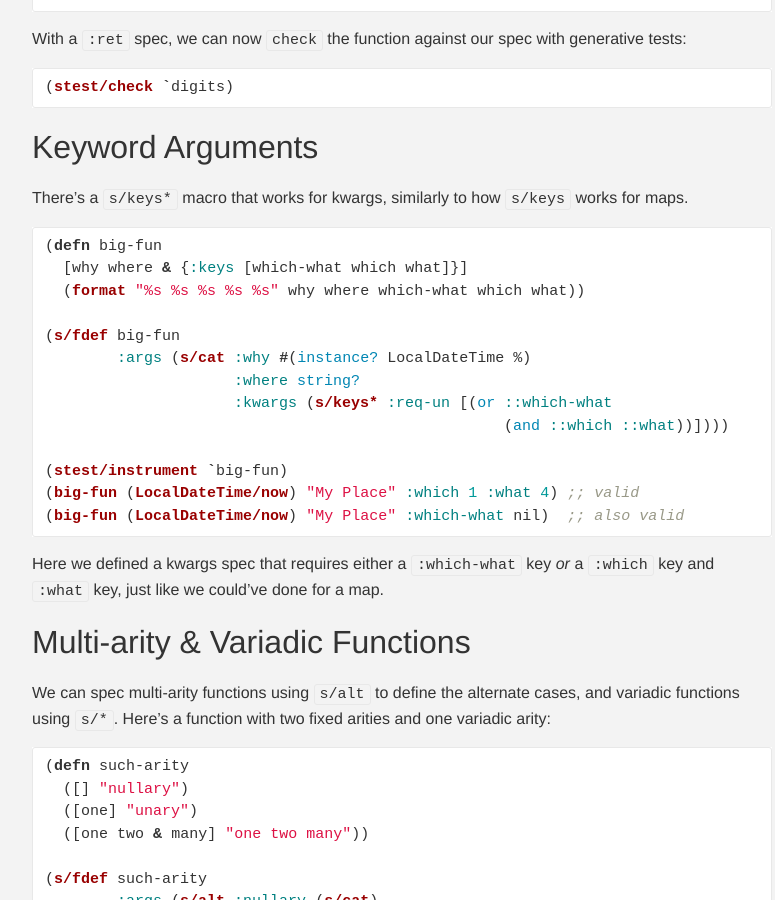
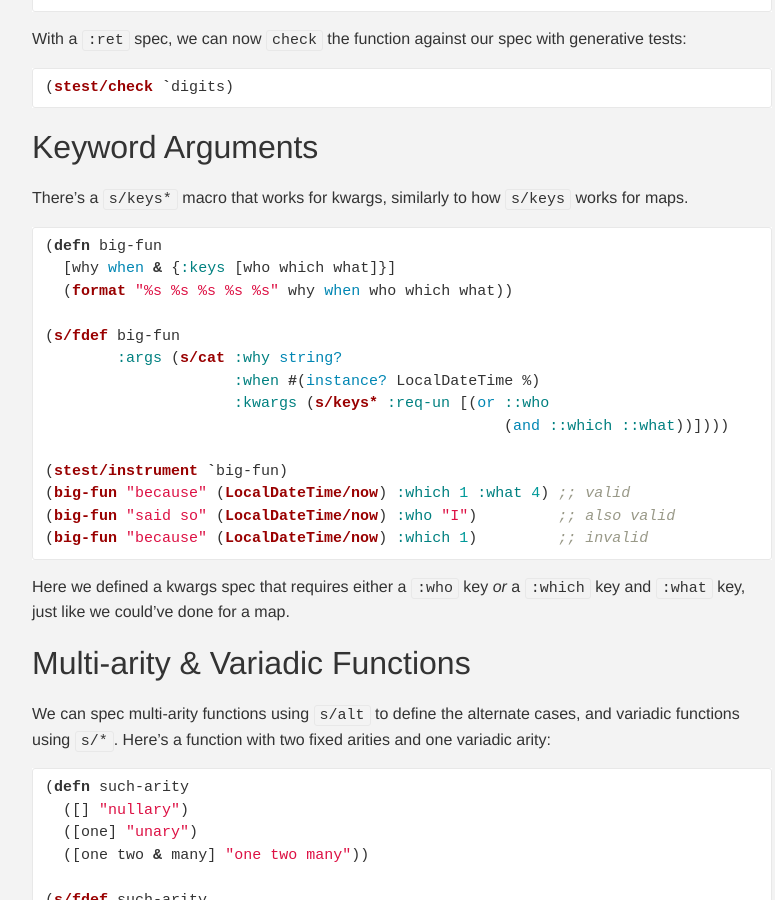
Before and after one commit to taylorwood/taylorwood.github.io, a Jekyll site: the page built from _posts/2017-10-15-fspec.markdown, in a window 1280 px wide and 900 px high, scrolled down 926 px. Shown: the whole window, without its empty margins (238-1013 px from the left). Built offline with Jekyll 4.4.1, drawn with Linux system fonts in a browser that asks for light colours.

Commit message:
Start making sense

````diff
--- a/_posts/2017-10-15-fspec.markdown
+++ b/_posts/2017-10-15-fspec.markdown
@@ -45,20 +45,21 @@ There's a `s/keys*` macro that works for kwargs, similarly to how `s/keys` works
 
 ```clojure
 (defn big-fun
-  [why where & {:keys [which-what which what]}]
-  (format "%s %s %s %s %s" why where which-what which what))
+  [why when & {:keys [who which what]}]
+  (format "%s %s %s %s %s" why when who which what))
 
 (s/fdef big-fun
-        :args (s/cat :why #(instance? LocalDateTime %)
-                     :where string?
-                     :kwargs (s/keys* :req-un [(or ::which-what
+        :args (s/cat :why string?
+                     :when #(instance? LocalDateTime %)
+                     :kwargs (s/keys* :req-un [(or ::who
                                                    (and ::which ::what))])))
 
 (stest/instrument `big-fun)
-(big-fun (LocalDateTime/now) "My Place" :which 1 :what 4) ;; valid
-(big-fun (LocalDateTime/now) "My Place" :which-what nil)  ;; also valid
+(big-fun "because" (LocalDateTime/now) :which 1 :what 4) ;; valid
+(big-fun "said so" (LocalDateTime/now) :who "I")         ;; also valid
+(big-fun "because" (LocalDateTime/now) :which 1)         ;; invalid
 ```
-Here we defined a kwargs spec that requires either a `:which-what` key _or_ a `:which` key and `:what` key, just like we could've done for a map.
+Here we defined a kwargs spec that requires either a `:who` key _or_ a `:which` key and `:what` key, just like we could've done for a map.
 
 ## Multi-arity & Variadic Functions
 
````
